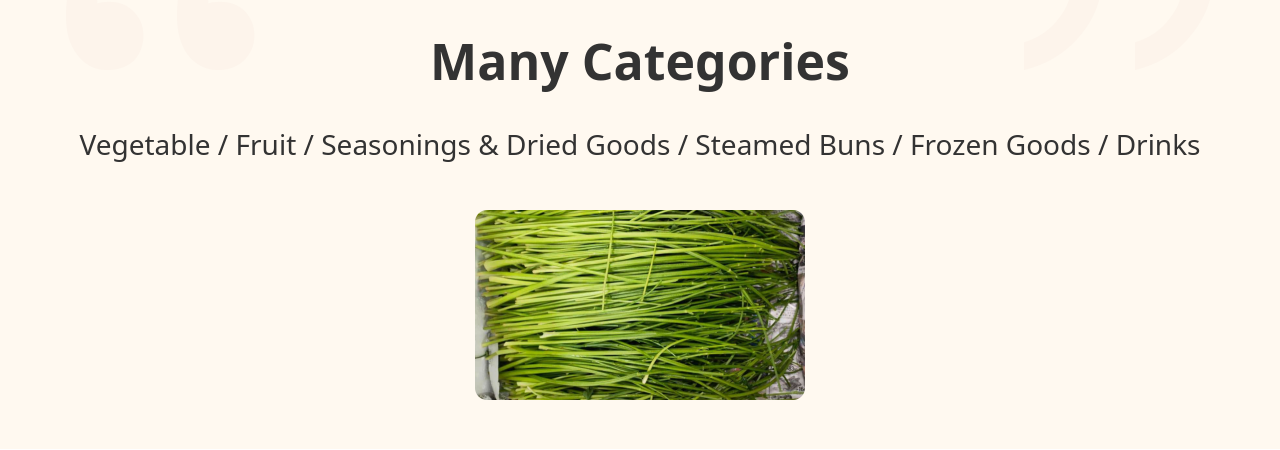
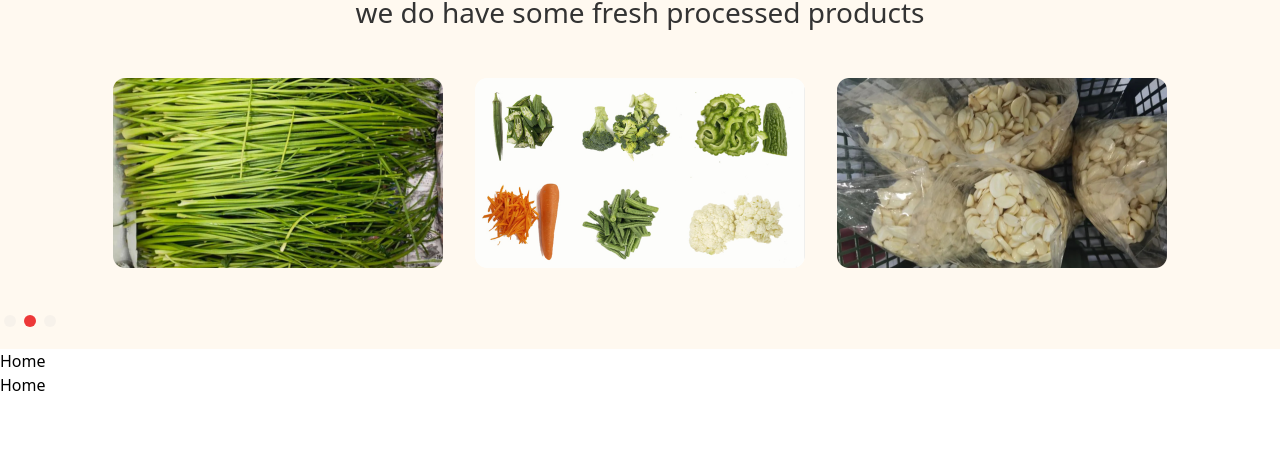
Before and after one commit to Lee0814/ebuy-official-website, a Next.js app: page / in a window 1280 px wide. Shown: the part 1093-1543 px from the top of the page. After the commit the page ends 1490 px from the top, so only its background shows below. Built offline with nearby package versions, Linux system fonts and the light colour scheme.

Commit message:
fix: fix

```diff
--- a/src/pages/index.tsx
+++ b/src/pages/index.tsx
@@ -1,7 +1,7 @@
 import { useI18n } from "@/hooks";
 import Image from "next/image";
-import { useMemo, useState } from "react";
-import { Autoplay, Navigation, Pagination } from "swiper";
+import { useCallback, useMemo, useState } from "react";
+import { Autoplay, Navigation, Pagination, Swiper as _Swiper } from "swiper";
 import { Swiper, SwiperSlide } from "swiper/react";
 
 import "swiper/css";
@@ -39,10 +39,17 @@ export default function Home() {
   );
   const [currentBenefitIndex, setCurrentBenefitIndex] = useState(0);
 
+  // 恢复自动播放
+  const autoPlay = useCallback((swiper: _Swiper) => {
+    setTimeout(() => {
+      swiper.autoplay.start();
+    }, 5000);
+  }, []);
+
   return (
     <main>
       <section className={`${styles.banner} bg-cover bg-bottom pt-[60px]`}>
-        <div className="container mx-auto flex h-[900px] flex-col items-center justify-center text-white">
+        <div className="container mx-auto flex h-screen flex-col items-center justify-center text-white">
           <span className="mb-[9px] whitespace-pre-wrap text-center text-[50px] font-[600] leading-[70px]">
             {t("slogan-1")}
           </span>
@@ -69,29 +76,46 @@ export default function Home() {
           </span>
           <Swiper
             modules={[Navigation, Pagination, Autoplay]}
-            className="h-[190px] w-[330px]"
+            className="h-[190px] w-[1054px]"
             pagination={{ el: ".custom-pagination", clickable: true }}
             navigation={{
               prevEl: ".left-arrow",
               nextEl: ".right-arrow",
             }}
+            onActiveIndexChange={(swiper) =>
+              setCurrentBenefitIndex(swiper.activeIndex)
+            }
+            onAutoplayPause={autoPlay}
             autoplay
             loop
           >
             {benefits.map((_, i) => (
               <SwiperSlide key={i}>
+                <div className="flex h-[190px] w-[1054px] justify-between">
                   {benefits[i].images.map((image, j) => (
                     <Image
-                    key={`${i}-${j}`}
+                      key={`benefit-${i + 1}-${j + 1}`}
+                      alt={`benefit-${i + 1}-${j + 1}`}
                       src={image}
-                    alt="image"
                       width={330}
                       height={190}
                     />
                   ))}
+                </div>
               </SwiperSlide>
             ))}
           </Swiper>
+          <div className="custom-pagination mt-[41px] space-x-[12px]"></div>
+          <style jsx global>{`
+            .custom-pagination > .swiper-pagination-bullet {
+              width: 12px;
+              height: 12px;
+              background: #d8d8d8 !important;
+            }
+            .custom-pagination > .swiper-pagination-bullet-active {
+              background: #ed3838 !important;
+            }
+          `}</style>
         </div>
       </section>
     </main>
```
Lines whose indentation alone changed are shown as unchanged.
